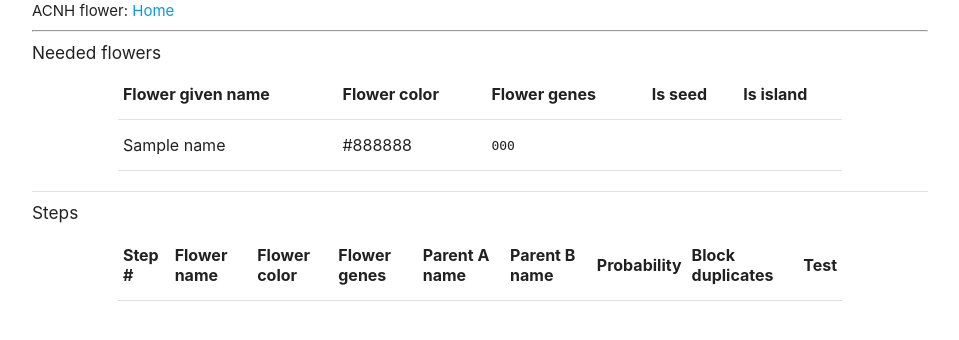
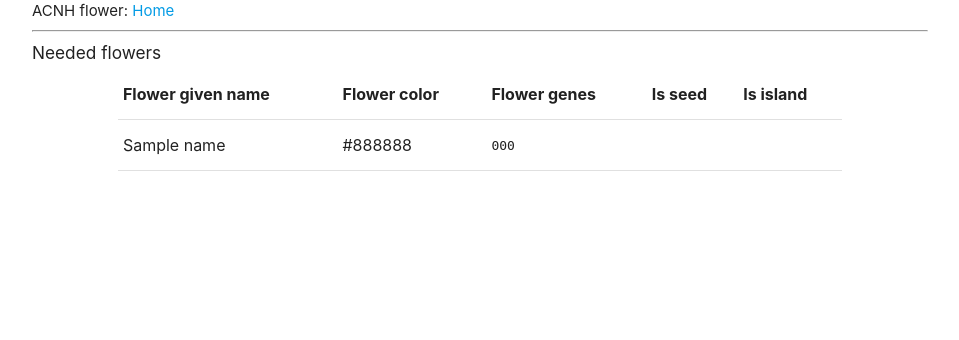
Before and after one commit to thibaultdouzon/ACNH-flower, a Flask app: template app/templates/results.html in a window 1280 px wide. Shown: the top 340 px of the page, without its empty margins (160-1119 px from the left). Run offline with Flask 2, Linux system fonts and the light colour scheme; the template is opened without the code that fills it: most values are stand-ins (such as "Sample title", 1, 10 or a date in 2020); lists and menus that the app fills with data are empty; parts of the project's set-up code (start-up, migrations or seed data) failed here and were passed over.

Commit message:
FEAT007: removing empty sections and fixing bugs

```diff
--- a/app/routes.py
+++ b/app/routes.py
@@ -1,4 +1,5 @@
 import json
+import math
 
 from flask import render_template, request
 
@@ -34,14 +35,22 @@ def result_page():
         return "This target does not exist"
 
     flowerpedia = app.flower_db[(tgt_type, seed, island)]
-    best_flower = max(tgt, key=lambda x: flowerpedia[x].total_prob)
+    best_flower = max(tgt, key=lambda x: flowerpedia[x].total_prob if x in flowerpedia else -math.inf)
 
     path = main.ancestors(best_flower, flowerpedia)
 
 
     res, name = main.stepify(best_flower, path)
+    # base flowers in result / steps
     base_flowers_needed = [f for f, a, p, t in res if len(a) == 0]
-    hybrid_flowers = [(f, (a if len(a) == 2 else (a[0], a[0])), f"{float(p) * 100:0.2f}", t) for f, a, p, t in res if len(a) > 0]
+    # base flowers appearing in tests
+    base_flowers_needed.extend(t.test_flower for *_, t in res if t and t.test_flower not in base_flowers_needed and t.test_flower not in (f for f, a, *_ in res if len(a) > 0))
+
+    tn = 0
+    hybrid_flowers = [(f, (a if len(a) == 2 else (a[0], a[0])), f"{float(p) * 100:0.2f}", t, (tn := tn+1 if t else 0)) for f, a, p, t in res if len(a) > 0]
+
+
+    tests = [t for *_, t in res if t]
     # return f"{tgt_type=} {tgt_color=} {seed=} {island=} {json.dumps(path)}"
-    return render_template("results.html", base_flowers=base_flowers_needed, hybrid_flowers=hybrid_flowers, names=name,
+    return render_template("results.html", base_flowers=base_flowers_needed, hybrid_flowers=hybrid_flowers, names=name, tests=tests,
                            len=len, enumerate=enumerate)
--- a/app/templates/results.html
+++ b/app/templates/results.html
@@ -73,16 +75,16 @@ F NAME | COLOR | GENES | SEED | ISLAND
                     <th>Flower name</th>
                     <th>Flower color</th>
                     <th>Flower genes</th>
-                    <th>Parent A name</th>
-                    <th>Parent B name</th>
+                    <th>Parent A</th>
+                    <th>Parent B</th>
                     <th>Probability</th>
-                    <th>Block duplicates</th>
-                    <th>Test</th>
+                    <th>Block duplication of</th>
+                    <th>Test #</th>
                 </tr>
             </thead>
 
             <tbody>
-                {% for i, (flower, ancestors, prob, test) in enumerate(hybrid_flowers, 1) %}
+                {% for i, (flower, ancestors, prob, test, test_num) in enumerate(hybrid_flowers, 1) %}
                 <tr id="{{names[flower.code]}}">
                     <td>
                         {{i}}
--- a/flower/main.py
+++ b/flower/main.py
@@ -12,6 +12,7 @@ mail:   douzont@gmail.com
 import argparse
 import itertools as it
 import json
+import math
 import pickle
 import warnings
 
@@ -258,6 +259,7 @@ flower_info = load_flower_info(
 
 @dataclass
 class HybridTestInfo:
+    unknown_flower: Optional[Flower]
     test_flower: Optional[Flower]
     test_prob: float
     test_color: Optional[FlowerColor]
@@ -329,11 +331,11 @@ def prob_test_hybrid(
 
     if f1.color == f2.color == f_h.color:
         # TODO FEAT???: Implement a test that blocks one flower and perform test to prove hybrid is not duplicate.
-        return HybridTestInfo(test_flower=None, test_prob=0., test_color=None)
+        return HybridTestInfo(unknown_flower=None, test_flower=None, test_prob=0., test_color=None)
 
     color_counter = Counter(f.color for f, _ in f12)
     if color_counter[f_h.color] == 1:
-        return HybridTestInfo(test_flower=None, test_prob=1.0, test_color=None)
+        return HybridTestInfo(unknown_flower=None, test_flower=None, test_prob=1.0, test_color=None)
 
     # return HybridTestInfo(test_flower=None, test_prob=0., test_color=None)
 
@@ -387,7 +389,7 @@ def prob_test_hybrid(
                     best_color = test_color
 
     return HybridTestInfo(
-        test_flower=best_test_f, test_prob=best_p_color, test_color=best_color
+        unknown_flower=f_h, test_flower=best_test_f, test_prob=best_p_color, test_color=best_color
     )
 
 
@@ -408,7 +410,7 @@ def explore(base_flowers: List[Flower]) -> FlowerPedia:
             f: AncestorInfo(
                 parents=None,
                 ancestors=set(),
-                test=HybridTestInfo(None, 1, None),
+                test=HybridTestInfo(None, None, 1, None),
                 micro_prob=1.0,
                 no_test_global_prob=1.0,
             )
@@ -555,6 +557,10 @@ def stepify(tgt_flower: Flower, ancestor_tree: Dict[str, Any]) -> Tuple[List[Any
             n_color = sum(1 for v in names_ref.values() if v.startswith(tree["color"]))
             names_ref[tree["code"]] = f"{tree['color']}_{n_color}"
 
+            if "test" in tree and tree["test"] and tree["test"].test_flower not in names_ref:
+                n_color = sum(1 for v in names_ref.values() if v.startswith(tree["test"].test_flower.color))
+                names_ref[tree["test"].test_flower.code] = f"{tree['test'].test_flower.color}_{n_color}"
+
 
             res_ref.append((curr_f,
                             tuple(Flower(tgt_flower.type, read_code(c["code"])) for c in children),
@@ -676,7 +682,10 @@ def main():
 
     print(len(flowerpedia))
 
-    max_tgt = max(tgt, key=lambda x: flowerpedia[x].total_prob)
+    for t in tgt:
+        print(t, t in flowerpedia)
+
+    max_tgt = max(tgt, key=lambda x: flowerpedia[x].total_prob if x in flowerpedia else -math.inf)
     pprint(a := ancestors(max_tgt, flowerpedia))
     pprint(stepify(max_tgt, a))
 
```
Also changed, not shown: other parts of app/templates/results.html (+70 -4 lines).
